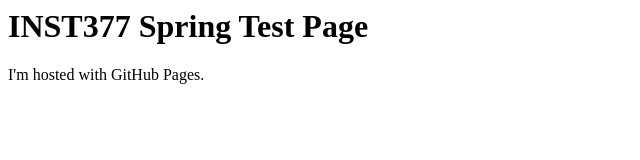
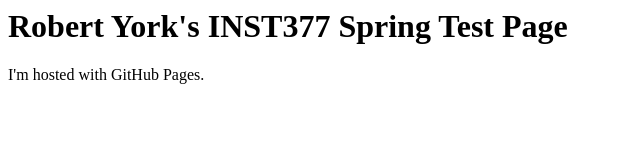
Before and after one commit to ryork99/Lab1, a plain HTML site: page index.html in a window 1280 px wide. Shown: the whole page, without its empty margins (0-640 px from the left). Drawn offline with Linux system fonts and the light colour scheme.

Commit message:
Update index.html

```diff
--- a/index.html
+++ b/index.html
@@ -1,5 +1,5 @@
 
 <body>
-<h1>INST377 Spring Test Page</h1>
+<h1>Robert York's INST377 Spring Test Page</h1>
 <p>I'm hosted with GitHub Pages.</p>
 </body>
```
